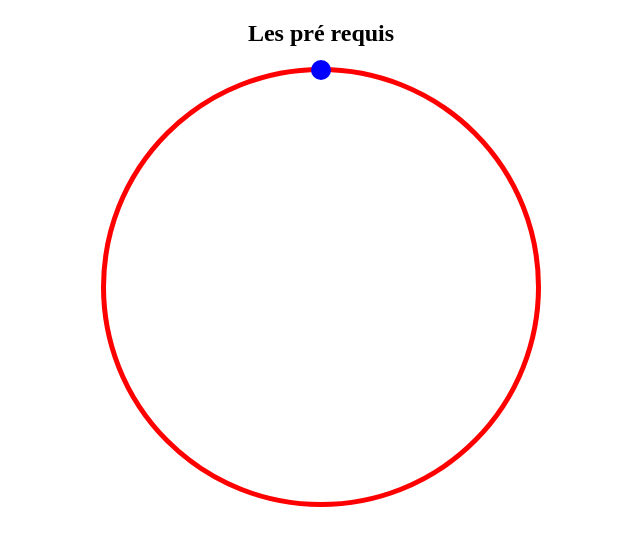
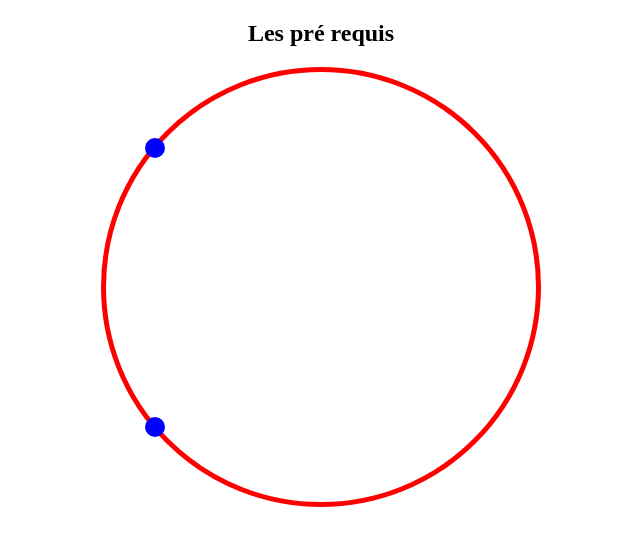
Before and after one commit to LoanaGentric/ServicePrestige, a plain HTML site: page index.html in a window 1280 px wide. Shown: the whole page, without its empty margins (319-959 px from the left). Drawn offline with Linux system fonts and the light colour scheme.

Commit message:
little circle n3

```diff
--- a/css/style.css
+++ b/css/style.css
@@ -33,8 +33,14 @@ div.cercle-interne{
   border-radius: 50%;
   margin: auto;
 }
-div.n3{
-  margin: 0 auto;
-  margin-top: -12px;
+
+div.n1{
+  margin-left: 9%;
+  margin-bottom: 15%;
 }
+div.n2{
+  margin-left: -91%;
+  margin-bottom: 80%;
+}
+
 /* les pré requis fin*/
--- a/index.html
+++ b/index.html
@@ -15,10 +15,11 @@
         </div>
         <div class="containt">
           <div class="cercle">
+            <div class="cercle-interne n1">
+            </div>
+            <div class="cercle-interne n2">
+            </div>
 
-            <div class="cercle-interne n3">
-
-            </div>
           </div>
         </div>
       </div>
```
